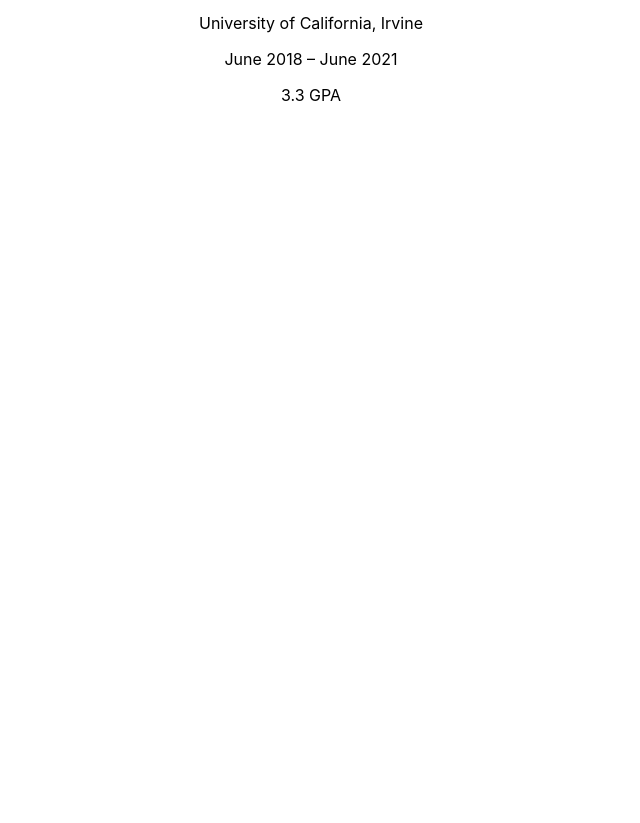
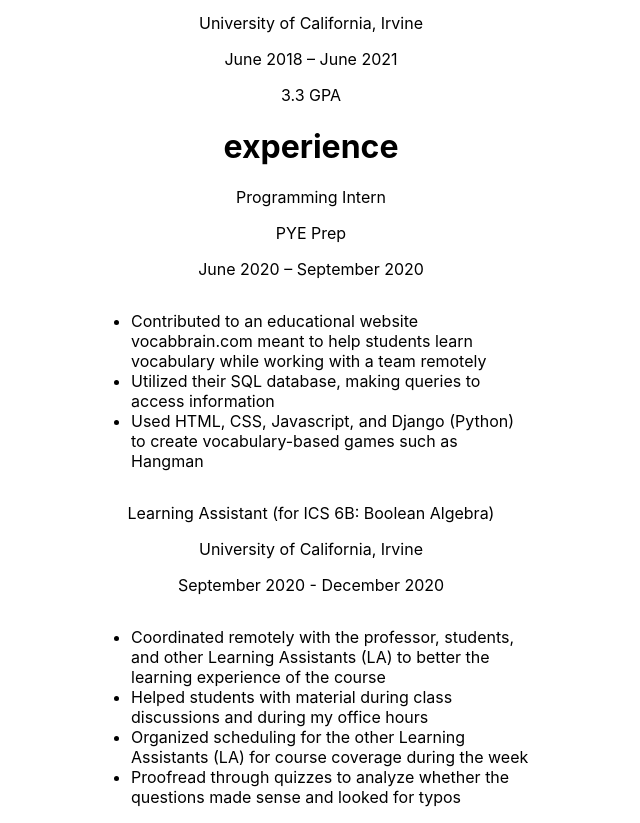
Before and after one commit to jmglueck/ResumeWebsite, a React (Create React App) app in the folder myapp/: page / in a window 1280 px wide. Shown: the part 1800-2623 px from the top of the page, without its empty margins (329-969 px from the left). Before the commit the page ends 1921 px from the top, so only its background shows below. Built offline with nearby package versions, Linux system fonts and the light colour scheme.

Commit message:
Added Experiences
I added a component ExperienceSection and added this component to the webpage.

```diff
--- a/myapp/src/App.js
+++ b/myapp/src/App.js
@@ -4,6 +4,7 @@
 import Links from './components/Links.js';
 import TechnicalSkillsSection from './components/TechnicalSkillsSection.js';
 import EducationSection from './components/EducationSection.js';
+import ExperienceSection from './components/ExperienceSection.js';
 import * as websiteData from './websiteData.json';
 
 /*function App() {
@@ -48,6 +49,7 @@
 
         <TechnicalSkillsSection />
         <EducationSection />
+        <ExperienceSection />
 
       </div>
     );
--- /dev/null
+++ b/myapp/src/components/ExperienceSection.js
@@ -0,0 +1,41 @@
+import React from "react";
+import * as websiteData from '../websiteData.json';
+
+
+const ExperienceSection = () => {
+    return (
+        <div className="section-holder">
+            <h1>
+                experience
+            </h1>
+            {
+                (websiteData.experience).map((exp) => {
+                    return (
+                    <div>
+                        <p>
+                            {exp.title}
+                        </p>
+                        <p>
+                            {exp.company}
+                        </p>
+                        <p>
+                            {exp.timeSpent}
+                        </p>
+                        <ul>
+                            {(exp.description).map((descriptLine) => {
+                                return (
+                                <li>
+                                    {descriptLine}
+                                </li>
+                                )})}
+                        </ul>
+                    </div>
+                    )
+                })
+            }
+        </div>
+    )
+
+}
+
+export default ExperienceSection;
```
